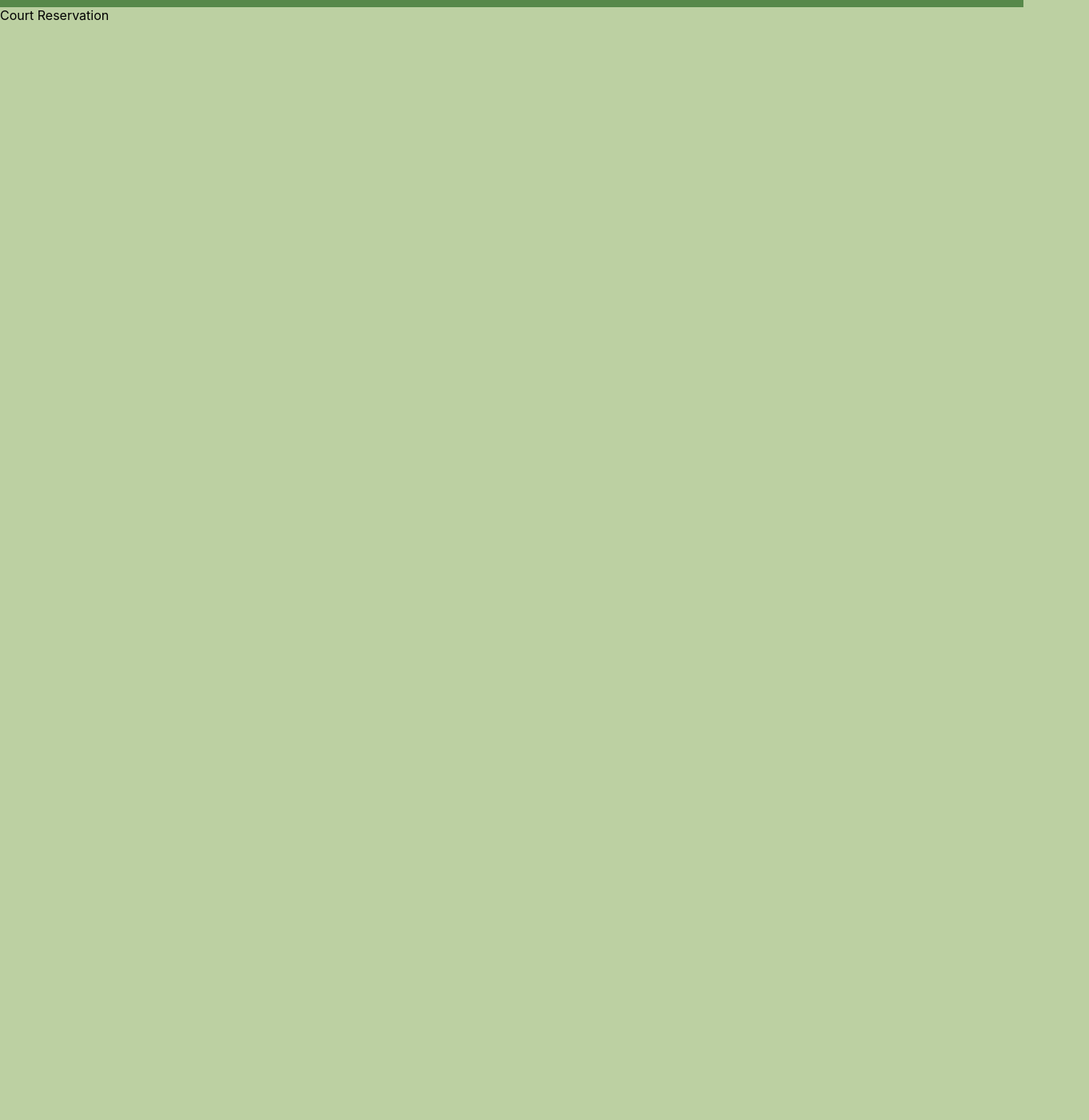
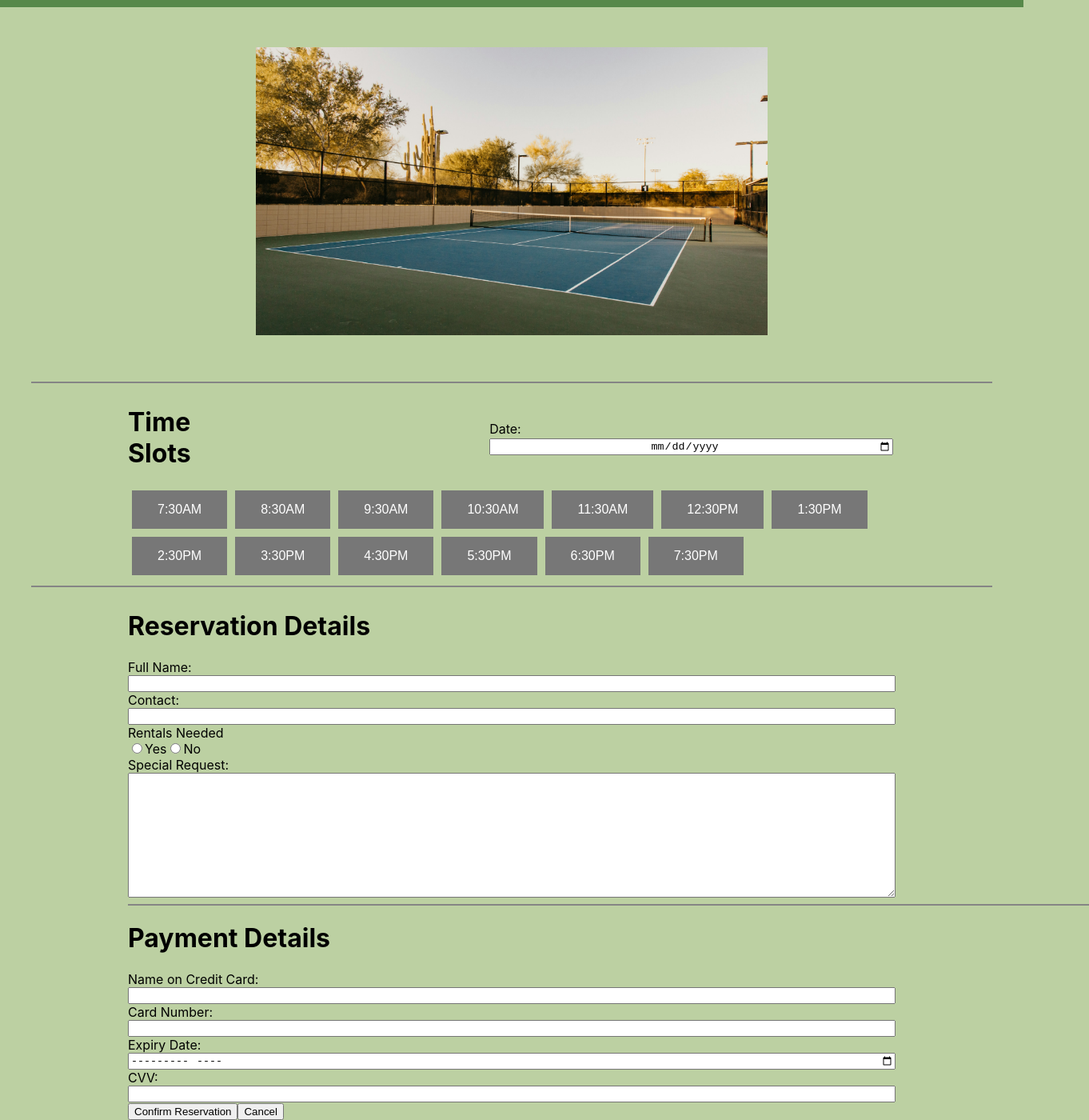
Before and after one commit to SEG3125-A/Group-27, a React (Create React App) app in the folder Lab8/tennis-website/: page /courtReserveForm in a window 1280 px wide. Shown: the part 91-1491 px from the top of the page at 80% size, 1362 px wide, since content can reach past the window. Before the commit the page ends 800 px from the top, so only its background shows below. Built offline with nearby package versions, Linux system fonts and the light colour scheme.

Commit message:
done skeleton of court reservation form

```diff
--- a/Lab8/tennis-website/src/routes/CourtReservationForm.jsx
+++ b/Lab8/tennis-website/src/routes/CourtReservationForm.jsx
@@ -1,8 +1,70 @@
 import React from 'react'
+import courtImg from "../static/images/tenniscourt.jpg"
+import "../static/styles/courtForm.css"
 
 export const CourtReservationForm = () => {
   return (
-    <div>Court Reservation</div>
+    <div id="court-form-page">
+      <div id='court-img'>
+        <img src={courtImg} alt="" />
+      </div>
+      <hr />
+      <div className='court-form'>
+        <div className="dates-container">
+            <h1>Time Slots</h1>
+            <div className='date-input'>
+              <label htmlFor="date">Date: </label>
+              <input type="date" id='date' />
+            </div>
+        </div>
+        <div className='time-slots'>
+          <button className='timeButton'>7:30AM</button>
+          <button className='timeButton'>8:30AM</button>
+          <button className='timeButton'>9:30AM</button>
+          <button className='timeButton'>10:30AM</button>
+          <button className='timeButton'>11:30AM</button>
+          <button className='timeButton'>12:30PM</button>
+          <button className='timeButton'>1:30PM</button>
+          <button className='timeButton'>2:30PM</button>
+          <button className='timeButton'>3:30PM</button>
+          <button className='timeButton'>4:30PM</button>
+          <button className='timeButton'>5:30PM</button>
+          <button className='timeButton'>6:30PM</button>
+          <button className='timeButton'>7:30PM</button>
+        </div>
+      </div>
+      <hr />
+      <form action="">
+          <h1>Reservation Details</h1>
+          <div className='form-inputs'>
+            <label htmlFor="full-name">Full Name:</label>
+            <input type="text" id='full-name' required/>
+            <label htmlFor="contact">Contact:</label>
+            <input type="tel" id='contact'/>
+            <label>Rentals Needed</label>
+            <div id='rental-input'>
+              <input type="radio" id='rentals-yes' name='rentals' value="yes"/><label htmlFor="rentals-yes">Yes</label>
+              <input type="radio" id='rentals-no' name='rentals' value="no"/><label htmlFor="rentals-no">No</label>
+            </div>
+            <label htmlFor="special-req">Special Request:</label>
+            <textarea name="special-req" id="" cols="30" rows="10"></textarea>
+          </div>
+          <hr />
+          <h1>Payment Details</h1>
+          <div className='form-inputs'>
+            <label htmlFor="name-on-card">Name on Credit Card:</label>
+            <input type="text" id='name-on-card' required/>
+            <label htmlFor="card-number">Card Number:</label>
+            <input type="text" id="card-number" />
+            <label htmlFor="expiry-date">Expiry Date:</label>
+            <input type="month" id="expiry-date" />
+            <label htmlFor="cvv">CVV:</label>
+            <input type="text" id="cvv" />
+          </div>
+          <button type='submit'>Confirm Reservation</button>
+          <button type='button'>Cancel</button>
+      </form>
+    </div>
   )
 }
 
--- /dev/null
+++ b/Lab8/tennis-website/src/static/styles/courtForm.css
@@ -0,0 +1,71 @@
+#court-form-page {
+    display: flex;
+    flex-direction: column;
+    justify-content: center;
+    align-items: center;
+}
+
+#court-img {
+    display: flex;
+    justify-content: center;
+    align-items: center;
+    margin-top: 50px;
+    margin-bottom: 50px;
+}
+
+img {
+    width: 50%;
+    height: auto;
+}
+
+hr {
+    width: 150vh;
+    border: rgb(133, 133, 133) solid 1.5px;
+}
+
+.court-form {
+    display: flex;
+    flex-direction: column;
+    width: 75%;
+}
+
+.dates-container {
+    display: flex;
+    flex-direction: row;
+    align-items: center;
+}
+
+#date {
+    width: 500px;
+    text-align: center;
+}
+
+.date-input {
+    margin-left: 300px;
+}
+
+.time-slots {
+    max-width: 100%;
+    display: flex;
+    flex-wrap: wrap;
+}
+
+.timeButton {
+    background-color: #777777; /* Green */
+    border: none;
+    color: white;
+    padding: 15px 32px;
+    margin: 5px;
+    text-align: center;
+    text-decoration: none;
+    font-size: 16px;
+}
+
+form {
+    width: 75%;
+}
+
+.form-inputs {
+    display: flex;
+    flex-direction: column;
+}
```
Also changed, not shown: Lab8/tennis-website/src/static/images/tenniscourt.jpg (added).
